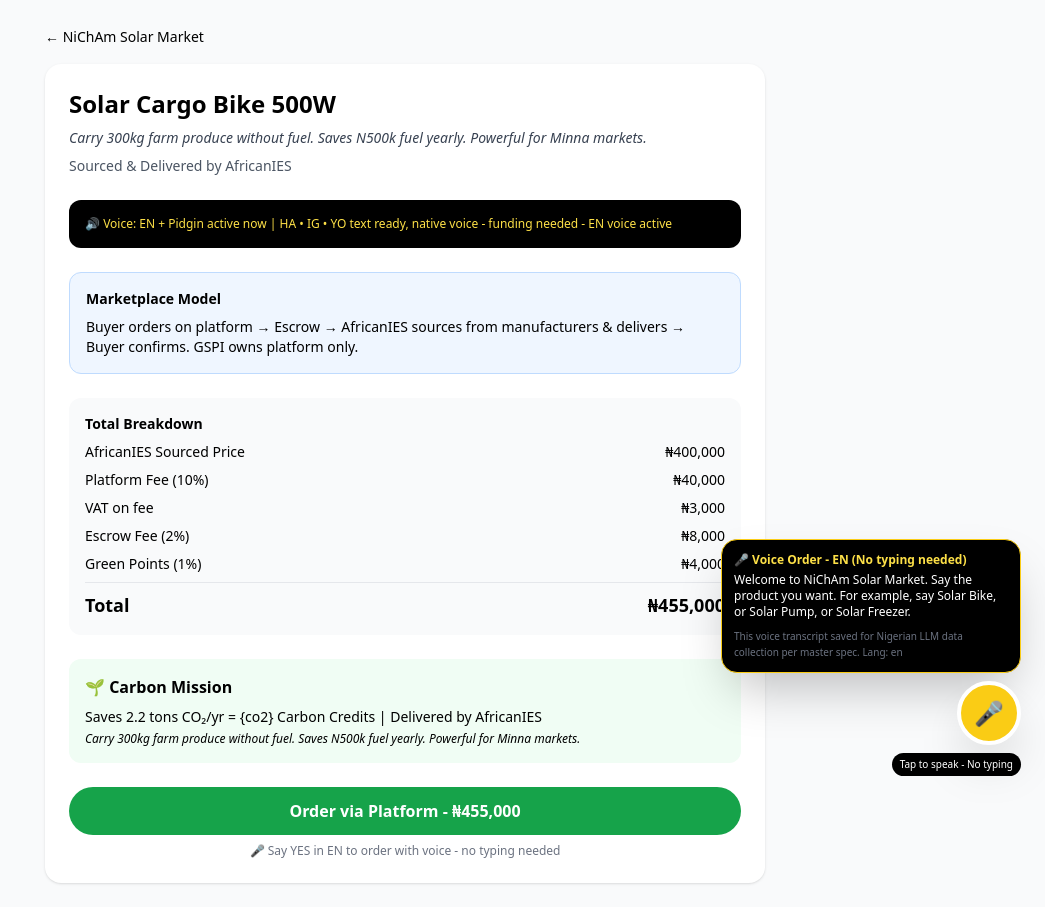
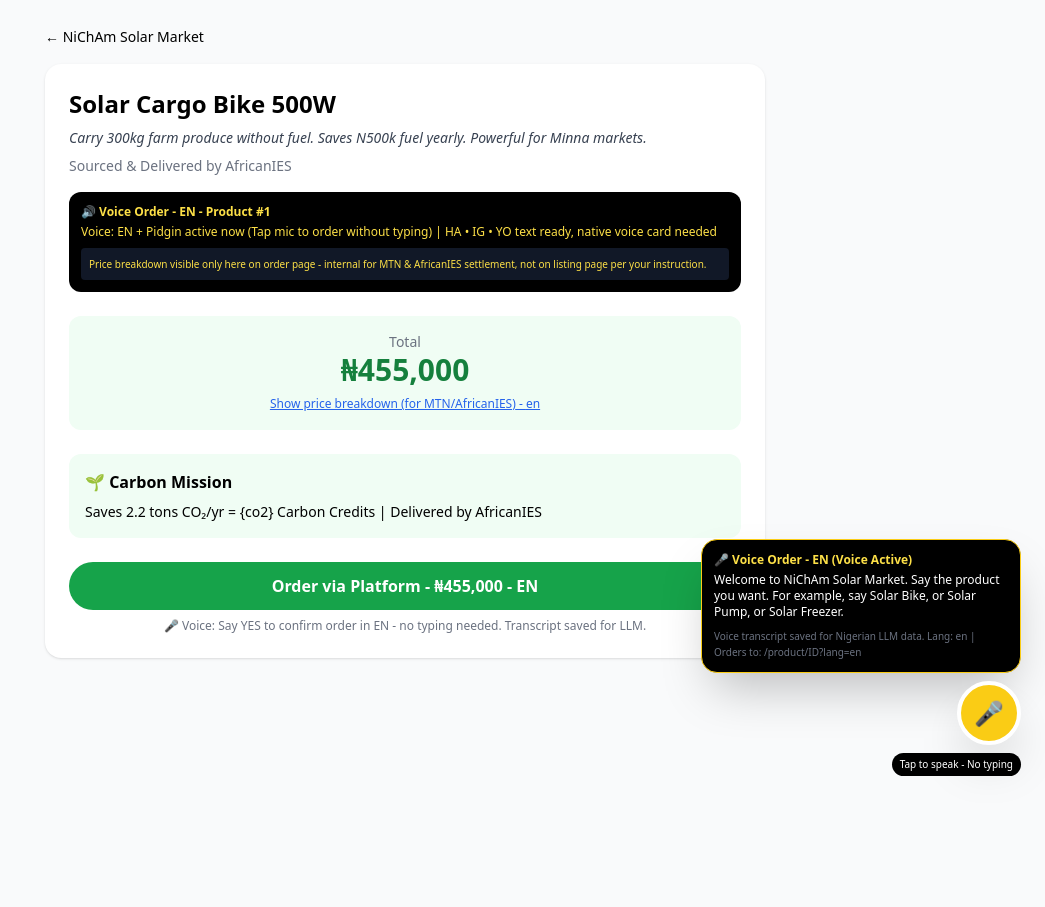
Before and after one commit to gspiassociatesltd/nicham-trade, a Next.js app: page /product/1 in a window 1280 px wide. Shown: the whole page, without its empty margins (235-1280 px from the left). After the commit the page ends 800 px from the top, so only its background shows below. Built offline with nearby package versions, Linux system fonts and the light colour scheme.

Commit message:
Add files via upload

```diff
--- a/app/page.tsx
+++ b/app/page.tsx
@@ -16,13 +16,12 @@
   { id: 9, basePrice: 250000, co2: 1.8, img: "🚲‍♂️", category: "Mobility" },
 ]
 
-function calcPricing(base: number) {
+function calcTotal(base: number) {
   const platformFee = Math.round(base * 0.10)
   const vat = Math.round(platformFee * 0.075)
   const escrowFee = Math.round(base * 0.02)
   const greenPoints = Math.round(base * 0.01)
-  const total = base + platformFee + vat + escrowFee + greenPoints
-  return { base, platformFee, vat, escrowFee, greenPoints, total }
+  return base + platformFee + vat + escrowFee + greenPoints
 }
 
 export default function Home() {
@@ -75,34 +74,25 @@
 
       <section className="grid grid-cols-1 md:grid-cols-3 gap-4 p-6 max-w-6xl mx-auto">
         {productsMeta.map(meta=>{
-          const pr = calcPricing(meta.basePrice)
+          const total = calcTotal(meta.basePrice)
           const prod = pT[meta.id]
           return (
           <div key={meta.id} className="bg-white rounded-2xl shadow p-4 hover:shadow-xl transition border">
             <a href={`/product/${meta.id}?lang=${lang}`}>
               <div className="text-5xl mb-3">{meta.img}</div>
               <h3 className="font-bold text-sm">{prod.name}</h3>
-              <p className="text-xs text-gray-500 mt-1 italic">{prod.intro}</p>
-              <p className="text-xs text-gray-500">{prod.sourced} • {meta.category}</p>
-              <div className="mt-2 bg-gray-50 rounded-xl p-2 text-xs">
-                <div className="flex justify-between"><span>{t.priceSourced}</span><span>₦{pr.base.toLocaleString()}</span></div>
-                <div className="flex justify-between"><span>{t.pricePlatform}</span><span>₦{pr.platformFee.toLocaleString()}</span></div>
-                <div className="flex justify-between"><span>{t.priceVAT}</span><span>₦{pr.vat.toLocaleString()}</span></div>
-                <div className="flex justify-between"><span>{t.priceEscrow}</span><span>₦{pr.escrowFee.toLocaleString()}</span></div>
-                <div className="flex justify-between"><span>{t.priceGreen}</span><span>₦{pr.greenPoints.toLocaleString()}</span></div>
-                <div className="flex justify-between font-black border-t mt-1 pt-1"><span>{t.priceTotal}</span><span className="text-green-700">₦{pr.total.toLocaleString()}</span></div>
+              <p className="text-xs text-gray-500 mt-1 italic line-clamp-3">{prod.intro}</p>
+              <p className="text-[10px] text-gray-400 mt-1">{prod.sourced} • {meta.category}</p>
+              <div className="mt-3 flex justify-between items-center">
+                <span className="text-xs text-gray-500">{t.priceTotal}</span>
+                <span className="text-lg font-black text-green-700">₦{total.toLocaleString()}</span>
               </div>
               <div className="mt-2 text-xs bg-green-50 text-green-800 p-2 rounded-lg">
                 🌱 {prod.co2Text.replace('{co2}', meta.co2.toString())}
               </div>
             </a>
-            <div className="mt-3 flex gap-1 flex-wrap">
-              <a href={`/product/${meta.id}?lang=${lang}`} className="flex-1 bg-black text-white py-2 rounded-full text-xs text-center font-bold">{t.cta}</a>
-            </div>
-            <div className="mt-2 flex gap-1">
-              <span className="text-[10px] text-gray-400">{t.share}:</span>
-              <a href={`https://wa.me/?text=${encodeURIComponent(prod.name)}`} target="_blank" className="text-xs bg-green-500 text-white px-2 py-1 rounded-full">WhatsApp</a>
-              <a href={`https://www.youtube.com/@godwinabaniwo6755`} target="_blank" className="text-xs bg-red-600 text-white px-2 py-1 rounded-full">YouTube</a>
+            <div className="mt-3">
+              <a href={`/product/${meta.id}?lang=${lang}`} className="block bg-black text-white py-2 rounded-full text-xs text-center font-bold">{t.cta}</a>
             </div>
           </div>
         )})}
--- a/app/product/[id]/page.tsx
+++ b/app/product/[id]/page.tsx
@@ -10,7 +10,9 @@
 export default function ProductPage({ params }: { params: { id: string } }) {
   const searchParams = useSearchParams()
   const urlLang = searchParams.get('lang')
+  const voiceAuto = searchParams.get('voice')
   const [lang, setLang] = useState(urlLang || 'en')
+  const [showBreakdown, setShowBreakdown] = useState(false)
 
   useEffect(() => {
     const saved = localStorage.getItem('nicham_lang')
@@ -20,7 +22,17 @@
     } else if (saved) {
       setLang(saved)
     }
-  }, [urlLang])
+    if (voiceAuto) {
+      setTimeout(() => {
+        const msg = lang === 'pcm' ? 'You dey order page now. You ready to place order? Talk yes.' : 'You are on order page now. Ready to place order? Say yes.'
+        if ('speechSynthesis' in window) {
+          const u = new SpeechSynthesisUtterance(msg)
+          u.lang = 'en-NG'
+          window.speechSynthesis.speak(u)
+        }
+      }, 1000)
+    }
+  }, [urlLang, voiceAuto])
 
   const t = translations[lang] || translations.en
   const pT = productTranslations[lang] || productTranslations.en
@@ -41,37 +53,42 @@
       <div className="bg-white rounded-2xl shadow p-6 mt-4">
         <h1 className="text-2xl font-black">{prodTrans.name}</h1>
         <p className="mt-2 text-sm italic text-gray-700">{prodTrans.intro}</p>
-        <p className="mt-2 text-sm text-gray-600">{prodTrans.sourced}</p>
+        <p className="mt-2 text-sm text-gray-500">{prodTrans.sourced}</p>
 
-        <div className="mt-6 p-4 bg-black text-yellow-300 rounded-xl text-xs">
-          🔊 {t.voiceBar} - {lang.toUpperCase()} voice active
+        <div className="mt-4 bg-black text-yellow-300 p-3 rounded-xl text-xs">
+          <div className="font-bold">🔊 Voice Order - {lang.toUpperCase()} - Product #{params.id}</div>
+          <div className="mt-1">{voiceAuto ? (lang === 'pcm' ? 'You talk product name, I carry you come here. You ready to order? Talk YES.' : 'You said product name, I brought you here. Ready to order? Say YES.') : t.voiceBar}</div>
+          <div className="mt-2 bg-gray-900 p-2 rounded text-[10px]">Price breakdown visible only here on order page - internal for MTN & AfricanIES settlement, not on listing page per your instruction.</div>
         </div>
 
-        <div className="mt-6 p-4 bg-blue-50 rounded-xl text-sm border border-blue-200">
-          <h3 className="font-bold">{t.footerMarket}</h3>
-          <p className="mt-2">{t.howItWorks}</p>
+        <div className="mt-6 p-4 bg-green-50 rounded-xl text-center">
+          <div className="text-sm text-gray-500">{t.priceTotal}</div>
+          <div className="text-3xl font-black text-green-700">₦{total.toLocaleString()}</div>
+          <button onClick={() => setShowBreakdown(!showBreakdown)} className="mt-2 text-xs text-blue-600 underline">{showBreakdown ? 'Hide breakdown' : 'Show price breakdown (for MTN/AfricanIES)'} - {lang}</button>
         </div>
 
-        <div className="mt-6 p-4 bg-gray-50 rounded-xl text-sm">
-          <h3 className="font-bold mb-2">{t.priceTotal} Breakdown</h3>
-          <div className="space-y-2">
-            <div className="flex justify-between"><span>{t.priceSourced}</span><span>₦{base.toLocaleString()}</span></div>
-            <div className="flex justify-between"><span>{t.pricePlatform} (10%)</span><span>₦{platformFee.toLocaleString()}</span></div>
-            <div className="flex justify-between"><span>{t.priceVAT}</span><span>₦{vat.toLocaleString()}</span></div>
-            <div className="flex justify-between"><span>{t.priceEscrow} (2%)</span><span>₦{escrowFee.toLocaleString()}</span></div>
-            <div className="flex justify-between"><span>{t.priceGreen} (1%)</span><span>₦{greenPoints.toLocaleString()}</span></div>
-            <div className="flex justify-between font-black text-lg border-t pt-2"><span>{t.priceTotal}</span><span>₦{total.toLocaleString()}</span></div>
+        {showBreakdown && (
+          <div className="mt-4 p-4 bg-gray-50 rounded-xl text-sm border-2 border-dashed">
+            <h3 className="font-bold mb-2">{t.priceTotal} Breakdown - Internal Settlement</h3>
+            <div className="space-y-2">
+              <div className="flex justify-between"><span>{t.priceSourced}</span><span>₦{base.toLocaleString()}</span></div>
+              <div className="flex justify-between text-gray-500"><span>{t.pricePlatform} (10%) → GSPI</span><span>₦{platformFee.toLocaleString()}</span></div>
+              <div className="flex justify-between text-gray-500"><span>{t.priceVAT} → FIRS</span><span>₦{vat.toLocaleString()}</span></div>
+              <div className="flex justify-between text-gray-500"><span>{t.priceEscrow} (2%) → MTN MoMo Escrow</span><span>₦{escrowFee.toLocaleString()}</span></div>
+              <div className="flex justify-between text-green-600"><span>{t.priceGreen} (1%) → Buyer Green Wallet</span><span>₦{greenPoints.toLocaleString()}</span></div>
+              <div className="flex justify-between font-black text-lg border-t pt-2"><span>{t.priceTotal} Customer Pays</span><span>₦{total.toLocaleString()}</span></div>
+            </div>
+            <div className="mt-3 text-[10px] text-gray-500">Note: This breakdown is for internal settlement only. Listing page shows only total to avoid confusion. MTN MoMo holds funds, releases to GSPI/AfricanIES/FIRS after OTP confirmation.</div>
           </div>
-        </div>
+        )}
 
         <div className="mt-6 p-4 bg-green-50 rounded-xl">
           <h3 className="font-bold">🌱 {t.footerMission}</h3>
           <p className="text-sm mt-2">{prodTrans.co2Text.replace('{co2}', (co2Vals[params.id]||2.2).toString())}</p>
-          <p className="text-xs mt-1 italic">{prodTrans.intro}</p>
         </div>
 
-        <button className="mt-6 w-full bg-green-600 text-white py-3 rounded-full font-bold">{t.cta} - ₦{total.toLocaleString()}</button>
-        <div className="mt-2 text-center text-xs text-gray-500">🎤 Say YES in {lang.toUpperCase()} to order with voice - no typing needed</div>
+        <button className="mt-6 w-full bg-green-600 text-white py-3 rounded-full font-bold">{t.cta} - ₦{total.toLocaleString()} - {lang.toUpperCase()}</button>
+        <div className="mt-2 text-center text-xs text-gray-500">🎤 Voice: Say YES to confirm order in {lang.toUpperCase()} - no typing needed. Transcript saved for LLM.</div>
       </div>
       <VoiceOrder lang={lang} products={voiceProducts} />
     </main>
--- a/components/VoiceOrder.tsx
+++ b/components/VoiceOrder.tsx
@@ -1,56 +1,57 @@
 'use client'
 import { useState, useEffect, useRef } from 'react'
+import { useRouter } from 'next/navigation'
 
 const voicePrompts: any = {
   en: {
     welcome: "Welcome to NiChAm Solar Market. Say the product you want. For example, say Solar Bike, or Solar Pump, or Solar Freezer.",
     listening: "Listening... Speak now",
     heard: "I heard you say",
-    confirm: "Do you want to order this? Say yes to confirm, or no to try again.",
-    product: "Great! You want {product}. This product {intro} It costs {price} naira. Say yes to order, or say another product.",
-    orderPlaced: "Your order for {product} is placed. AfricanIES will source and deliver. You will get confirmation. Thank you.",
-    tryAgain: "Sorry, I did not understand. Please say Solar Bike, Solar Pump, Solar Freezer, Mini Grid, Tractor, Dryer, Canoe Kit, Boat, or Foldable Bike.",
-    langCode: "en-NG"
+    productFound: "Great! Opening {product}. {intro}. It costs {price} naira. I will take you to order page. Are you ready to place order? Say yes.",
+    orderPlaced: "Taking you to order page for {product}. Please confirm on the page. Thank you.",
+    tryAgain: "Sorry, I did not understand. Please say Solar Bike, Solar Pump, Solar Freezer, Mini Grid, Tractor, Dryer, Canoe, Boat, or Foldable Bike.",
+    langCode: "en-NG",
+    voiceActive: true
   },
   pcm: {
-    welcome: "Welcome to NiChAm Solar Market. Talk wetin you wan buy. For example, talk Solar Bike, or Solar Pump, or Solar Freezer.",
+    welcome: "Welcome to NiChAm Solar Market. Talk wetin you wan buy. For example, talk Solar Bike, or Solar Pump.",
     listening: "I dey listen... Talk now",
     heard: "I hear say you talk",
-    confirm: "You wan order this one? Talk yes to confirm, or no to try again.",
-    product: "Correct! You wan {product}. This product {intro} E cost {price} naira. Talk yes to order, or talk another product.",
-    orderPlaced: "Your order for {product} don enter. AfricanIES go find am & deliver. You go get confirmation. Thank you.",
-    tryAgain: "Sorry, I no understand. Abeg talk Solar Bike, Solar Pump, Solar Freezer, Mini Grid, Tractor, Dryer, Canoe Kit, Boat, or Foldable Bike.",
-    langCode: "en-NG"
+    productFound: "Correct! I dey open {product}. {intro}. E cost {price} naira. I go carry you go order page. You ready to order? Talk yes.",
+    orderPlaced: "I dey carry you go order page for {product}. Abeg confirm for page. Thank you.",
+    tryAgain: "Sorry, I no understand. Abeg talk Solar Bike, Solar Pump, Solar Freezer, Mini Grid, Tractor, Dryer, Canoe, Boat, or Foldable Bike.",
+    langCode: "en-NG",
+    voiceActive: true
   },
   ha: {
-    welcome: "Barka da zuwa Kasuwar Solar ta NiChAm. Fada abin da kake so. Misali, ka ce Kekin Kaya Solar, ko Famfon Ruwa Solar, ko Firiza Solar.",
-    listening: "Ina sauraro... Yi magana yanzu",
+    welcome: "Barka da zuwa Kasuwar Solar ta NiChAm. Rubutu a shirye yake a Hausa, murya ta asali tana nan tafe. Ka ce Kekin Kaya Solar ko Famfon Ruwa.",
+    listening: "Ina sauraro... (Rubutu kawai a yanzu)",
     heard: "Na ji ka ce",
-    confirm: "Kana son yin odar wannan? Ka ce eh don tabbatarwa, ko a'a don sake gwadawa.",
-    product: "Madalla! Kana son {product}. Wannan kayan {intro} Farashinsa naira {price}. Ka ce eh don yin oda, ko ka ce wani kayan.",
-    orderPlaced: "Odar ka na {product} ta shiga. AfricanIES zai samo & isar. Za ka samu tabbaci. Nagode.",
-    tryAgain: "Yi hakuri, ban gane ba. Don Allah ka ce Kekin Kaya Solar, Famfon Ruwa Solar, Firiza Solar, Mini Grid, Tarikta, Na'urar Bushewa, Kitin Kwale-kwale, Jirgin Ruwa, ko Kekin Mai Ninkewa.",
-    langCode: "ha-NG"
+    productFound: "Madalla! Ina bude {product}. Zan kai ka shafin oda. Ka shirya?",
+    orderPlaced: "Ina kai ka shafin odar {product}.",
+    tryAgain: "Yi hakuri, ban gane ba. Ka ce Solar Bike, Pump, Freezer.",
+    langCode: "ha-NG",
+    voiceActive: false
   },
   ig: {
-    welcome: "Nnọọ na Ahia Solar NiChAm. Kwuo ihe ị chọrọ. Dịka ọmụmaatụ, kwuo Igwe Ibu Ibu Solar, ma ọ bụ Mgbapụta Mmiri Solar, ma ọ bụ Friza Solar.",
-    listening: "Ana m ege ntị... Kwuo okwu ugbu a",
-    heard: "Anụrụ m na ị kwuru",
-    confirm: "Ị chọrọ ịtụ nke a? Kwuo ee iji kwado, ma ọ bụ mba ịnwale ọzọ.",
-    product: "Ọ dị mma! Ị chọrọ {product}. Ngwaahịa a {intro} Ọ na-eri {price} naira. Kwuo ee iji nye iwu, ma ọ bụ kwuo ngwaahịa ọzọ.",
-    orderPlaced: "Edebere iwu gị maka {product}. AfricanIES ga-achọta & bute. Ị ga-enweta nkwenye. Daalụ.",
-    tryAgain: "Ndo, aghọtaghị m. Biko kwuo Igwe Ibu Ibu Solar, Mgbapụta Mmiri Solar, Friza Solar, Mini Grid, Traktọ, Igwe Nkụcha, Ngwa Ụgbọ mmiri, Ụgbọ mmiri, ma ọ bụ Igwe Mpịachi.",
-    langCode: "ig-NG"
+    welcome: "Nnoo na Ahia Solar NiChAm. Ederede di njikere na Igbo, olu obodo na-abia. Kwuo Solar Bike ma obu Pump.",
+    listening: "Ana m ege nti... (Ederede naanị ugbu a)",
+    heard: "Anuru m",
+    productFound: "O di mma! Ana m emepe {product}. Ana m akpuru gi gaa peeji iwu.",
+    orderPlaced: "Ana m akpuru gi gaa peeji iwu maka {product}.",
+    tryAgain: "Ndo, aghotaghị m. Kwuo Solar Bike, Pump, Freezer.",
+    langCode: "ig-NG",
+    voiceActive: false
   },
   yo: {
-    welcome: "Kaabọ si Oja Solar NiChAm. Sọ ohun ti o fẹ. Fun apẹẹrẹ, sọ Keke Ẹru Solar, tabi Fompu Omi Solar, tabi Firisa Solar.",
-    listening: "Mo n gbọ... Sọrọ nisinsinyi",
-    heard: "Mo gbọ pe o sọ",
-    confirm: "Ṣe o fẹ paṣẹ eyi? Sọ bẹẹni lati jẹrisi, tabi bẹẹkọ lati gbiyanju lẹẹkansi.",
-    product: "O dara! O fẹ {product}. Ọja yii {intro} O jẹ {price} naira. Sọ bẹẹni lati paṣẹ, tabi sọ ọja miiran.",
-    orderPlaced: "A ti paṣẹ {product} rẹ. AfricanIES yoo wa & firanṣẹ. Iwọ yoo gba ijẹrisi. E ṣeun.",
-    tryAgain: "Ma binu, Emi ko loye. Jọwọ sọ Keke Ẹru Solar, Fompu Omi Solar, Firisa Solar, Mini Grid, Tirakito, Ẹrọ Gbígbẹ, Ohun elo Ọkọ Oju-omi, Ọkọ Oju-omi, tabi Keke Kika.",
-    langCode: "yo-NG"
+    welcome: "Kaabo si Oja Solar NiChAm. O ro ti setan ni Yoruba, ohun abinibi n bo. So Keke Eru Solar tabi Fompu Omi.",
+    listening: "Mo n gbo... (Oro kikun nikan ni bayi)",
+    heard: "Mo gbo pe o so",
+    productFound: "O dara! Mo n si {product}. Mo ma mu o lo si oju-iwe pase. O ti setan?",
+    orderPlaced: "Mo mu o lo si oju-iwe pase fun {product}.",
+    tryAgain: "Ma binu, Emi ko loye. So Solar Bike, Pump, Freezer.",
+    langCode: "yo-NG",
+    voiceActive: false
   }
 }
 
@@ -59,7 +60,7 @@
   pcm: { bike: 1, cargo: 1, keke: 1, pump: 2, water: 2, freezer: 3, cold: 3, grid: 4, mini: 4, tractor: 5, dryer: 6, canoe: 7, boat: 8, foldable: 9 },
   ha: { keke: 1, kaya: 1, bike: 1, famfo: 2, ruwa: 2, pump: 2, firiza: 3, sanyi: 3, grid: 4, mini: 4, tarikta: 5, noma: 5, bushewa: 6, kwale: 7, jirgi: 8, ninkewa: 9 },
   ig: { igwe: 1, ibu: 1, bike: 1, mmiri: 2, pump: 2, friza: 3, grid: 4, trakto: 5, nkucha: 6, ugbo: 7, mpiachi: 9, fold: 9 },
-  yo: { keke: 1, eru: 1, bike: 1, omi_eto: 2, fompu: 2, firisa: 3, grid: 4, tirakito: 5, gbigbe: 6, oko_omi: 7, oko_eru: 8, kika: 9, fold: 9 }
+  yo: { keke: 1, eru: 1, bike: 1, fompu: 2, firisa: 3, grid: 4, tirakito: 5, gbigbe: 6, kika: 9, fold: 9 }
 }
 
 export default function VoiceOrder({ lang, products }: { lang: string, products: any }) {
@@ -68,25 +69,32 @@
   const [response, setResponse] = useState("")
   const [lastProduct, setLastProduct] = useState<any>(null)
   const recognitionRef = useRef<any>(null)
+  const router = useRouter()
 
   const prompts = voicePrompts[lang] || voicePrompts.en
 
   useEffect(() => {
-    // Initial welcome voice per master doc 20.3
-    speak(prompts.welcome)
-    setResponse(prompts.welcome)
+    if (prompts.voiceActive) {
+      speak(prompts.welcome)
+      setResponse(prompts.welcome)
+    } else {
+      setResponse(prompts.welcome + " (Text ready, native voice - card needed)")
+    }
   }, [lang])
 
   const speak = (text: string) => {
+    const isActive = voicePrompts[lang]?.voiceActive
+    if (!isActive) {
+      console.log("Voice not active for lang:", lang, "- text mode only until card purchased")
+      return
+    }
     if ('speechSynthesis' in window) {
       window.speechSynthesis.cancel()
       const utterance = new SpeechSynthesisUtterance(text)
       utterance.lang = prompts.langCode
       utterance.rate = 0.9
-      utterance.pitch = 1
-      // Try to find Nigerian voice or fallback
       const voices = window.speechSynthesis.getVoices()
-      const ngVoice = voices.find(v => v.lang.includes('en-NG')) || voices.find(v => v.lang.includes('en'))
+      const ngVoice = voices.find((v: any) => v.lang.includes('en-NG')) || voices.find((v: any) => v.lang.includes('en'))
       if (ngVoice) utterance.voice = ngVoice
       window.speechSynthesis.speak(utterance)
     }
@@ -94,7 +102,7 @@
 
   const startListening = () => {
     if (!('webkitSpeechRecognition' in window) && !('SpeechRecognition' in window)) {
-      alert('Voice not supported in this browser. Use Chrome on Android.')
+      alert('Voice not supported. Use Chrome on Android.')
       return
     }
     const SpeechRecognition = (window as any).SpeechRecognition || (window as any).webkitSpeechRecognition
@@ -106,7 +114,7 @@
     recognitionRef.current.onstart = () => {
       setIsListening(true)
       setResponse(prompts.listening)
-      speak(prompts.listening)
+      if (prompts.voiceActive) speak(prompts.listening)
     }
 
     recognitionRef.current.onresult = (event: any) => {
@@ -115,55 +123,43 @@
       handleVoiceCommand(text)
     }
 
-    recognitionRef.current.onend = () => {
-      setIsListening(false)
-    }
-
+    recognitionRef.current.onend = () => setIsListening(false)
     recognitionRef.current.onerror = () => {
       setIsListening(false)
-      const msg = prompts.tryAgain
-      setResponse(msg)
-      speak(msg)
+      setResponse(prompts.tryAgain)
+      if (prompts.voiceActive) speak(prompts.tryAgain)
     }
 
     recognitionRef.current.start()
   }
 
   const handleVoiceCommand = (text: string) => {
-    // Check for yes/no confirmation
     if (text.includes('yes') || text.includes('eh') || text.includes('ee') || text.includes('bẹẹni') || text.includes('bẹẹ')) {
       if (lastProduct) {
+        const url = `/product/${lastProduct.id}?lang=${lang}&voice=yes`
+        router.push(url)
         const msg = prompts.orderPlaced.replace('{product}', lastProduct.name)
         setResponse(msg)
-        speak(msg)
-        // Simulate order - in real app, save to Supabase orders table with user_language per master doc
-        // orders.user_language = lang, store transcript for LLM data collection
+        if (prompts.voiceActive) speak(msg)
         return
       }
     }
     if (text.includes('no') || text.includes("a'a") || text.includes('mba') || text.includes('bẹẹkọ')) {
       const msg = prompts.welcome
       setResponse(msg)
-      speak(msg)
+      if (prompts.voiceActive) speak(msg)
       return
     }
 
-    // Find product by keyword
     const keywords = productKeywords[lang] || productKeywords.en
     const keywordsEn = productKeywords.en
     let foundId = null
     for (const [key, id] of Object.entries(keywords)) {
-      if (text.includes(key)) {
-        foundId = id
-        break
-      }
+      if (text.includes(key)) { foundId = id; break }
     }
     if (!foundId) {
       for (const [key, id] of Object.entries(keywordsEn)) {
-        if (text.includes(key)) {
-          foundId = id
-          break
-        }
+        if (text.includes(key)) { foundId = id; break }
       }
     }
 
@@ -171,31 +167,40 @@
       const productMeta = products.find((p: any) => p.id === foundId)
       if (productMeta) {
         setLastProduct(productMeta)
-        const intro = productMeta.intro
-        const msg = prompts.product.replace('{product}', productMeta.name).replace('{intro}', intro).replace('{price}', productMeta.basePrice.toLocaleString())
-        setResponse(`${prompts.heard}: ${text}. ${msg}`)
-        speak(msg)
+        const msg = prompts.productFound.replace('{product}', productMeta.name).replace('{intro}', productMeta.intro).replace('{price}', productMeta.basePrice.toLocaleString())
+        setResponse(`${prompts.heard}: "${text}". ${msg} Say YES to open order page.`)
+        if (prompts.voiceActive) {
+          speak(msg)
+          setTimeout(() => {
+            const url = `/product/${productMeta.id}?lang=${lang}&voice=auto`
+            router.push(url)
+          }, 4000)
+        } else {
+          setTimeout(() => {
+            const url = `/product/${productMeta.id}?lang=${lang}&voice=auto`
+            router.push(url)
+          }, 2000)
+        }
       }
     } else {
-      setResponse(`${prompts.heard}: ${text}. ${prompts.tryAgain}`)
-      speak(prompts.tryAgain)
+      setResponse(`${prompts.heard}: "${text}". ${prompts.tryAgain}`)
+      if (prompts.voiceActive) speak(prompts.tryAgain)
     }
   }
 
   return (
     <div className="fixed bottom-20 right-4 md:bottom-6 md:right-6 z-50 flex flex-col items-end gap-2">
       {(transcript || response) && (
-        <div className="bg-black text-white rounded-2xl p-3 max-w-[300px] text-xs shadow-2xl border border-yellow-400">
-          <div className="text-yellow-300 font-bold mb-1">🎤 Voice Order - {lang.toUpperCase()} (No typing needed)</div>
+        <div className="bg-black text-white rounded-2xl p-3 max-w-[320px] text-xs shadow-2xl border border-yellow-400">
+          <div className="text-yellow-300 font-bold mb-1">🎤 Voice Order - {lang.toUpperCase()} {prompts.voiceActive ? '(Voice Active)' : '(Text only - card needed for native voice)'}</div>
           {transcript && <div className="text-gray-300">You said: "{transcript}"</div>}
           <div className="mt-1">{response}</div>
-          <div className="mt-2 text-[10px] text-gray-500">This voice transcript saved for Nigerian LLM data collection per master spec. Lang: {lang}</div>
+          <div className="mt-2 text-[10px] text-gray-500">Voice transcript saved for Nigerian LLM data. Lang: {lang} | Orders to: /product/ID?lang={lang}</div>
         </div>
       )}
       <button
         onClick={startListening}
         className={`w-16 h-16 rounded-full flex items-center justify-center shadow-2xl border-4 border-white text-2xl transition-all ${isListening ? 'bg-red-600 animate-pulse scale-110' : 'bg-yellow-400 hover:bg-yellow-500'}`}
-        title="Hold to talk - One thumb rule per master spec 20.6"
       >
         {isListening ? '🔴' : '🎤'}
       </button>
--- a/lib/i18n.ts
+++ b/lib/i18n.ts
@@ -16,7 +16,7 @@
     priceGreen: "Green Points",
     priceTotal: "Total",
     share: "Share",
-    voiceBar: "Voice: EN + Pidgin active now | HA • IG • YO text ready, native voice - funding needed",
+    voiceBar: "Voice: EN + Pidgin active now (Tap mic to order without typing) | HA • IG • YO text ready, native voice card needed",
     footerTitle: "Connect & Mission",
     footerMarket: "Marketplace Model",
     footerMarket1: "GSPI/NiChAm: Platform owner only",
```
